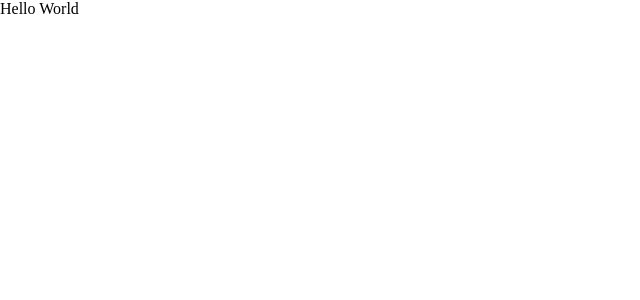
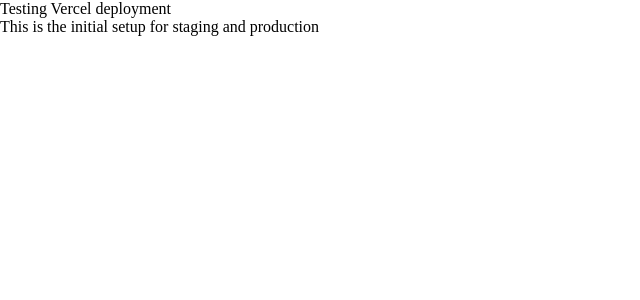
Before and after one commit to charliesmir/portfolio-charlie, a Next.js app: page / in a window 1280 px wide. Shown: the top 300 px of the page, without its empty margins (0-640 px from the left). Built offline with nearby package versions, Linux system fonts and the light colour scheme.

Commit message:
testing vercel deployment

```diff
--- a/src/app/page.tsx
+++ b/src/app/page.tsx
@@ -3,7 +3,8 @@
 export default function Home() {
   return (
     <div className="Home page">
-      Hello World
+      <div>Testing Vercel deployment</div>
+      <div>This is the initial setup for staging and production</div>
     </div>
   );
 }
```
